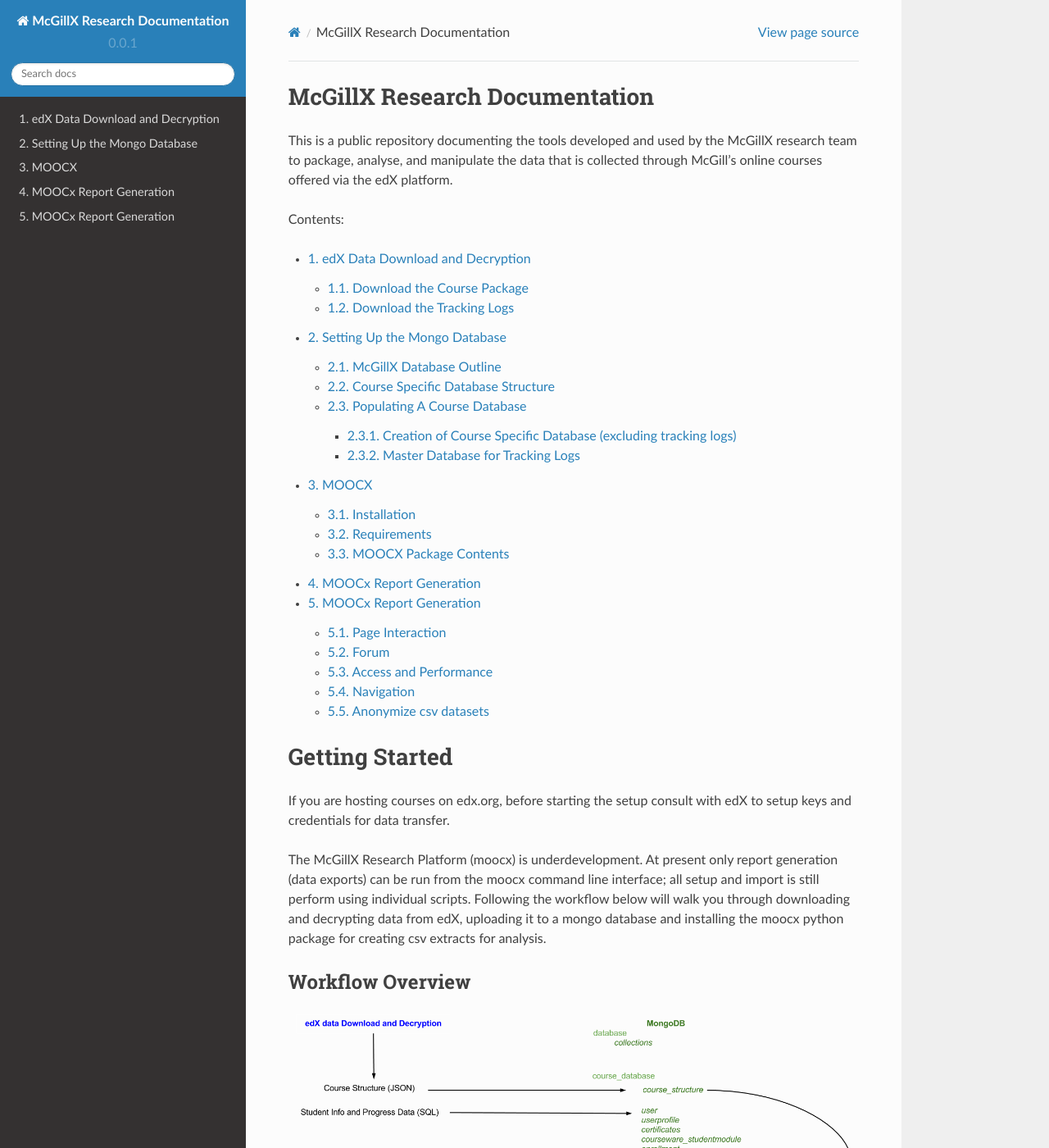
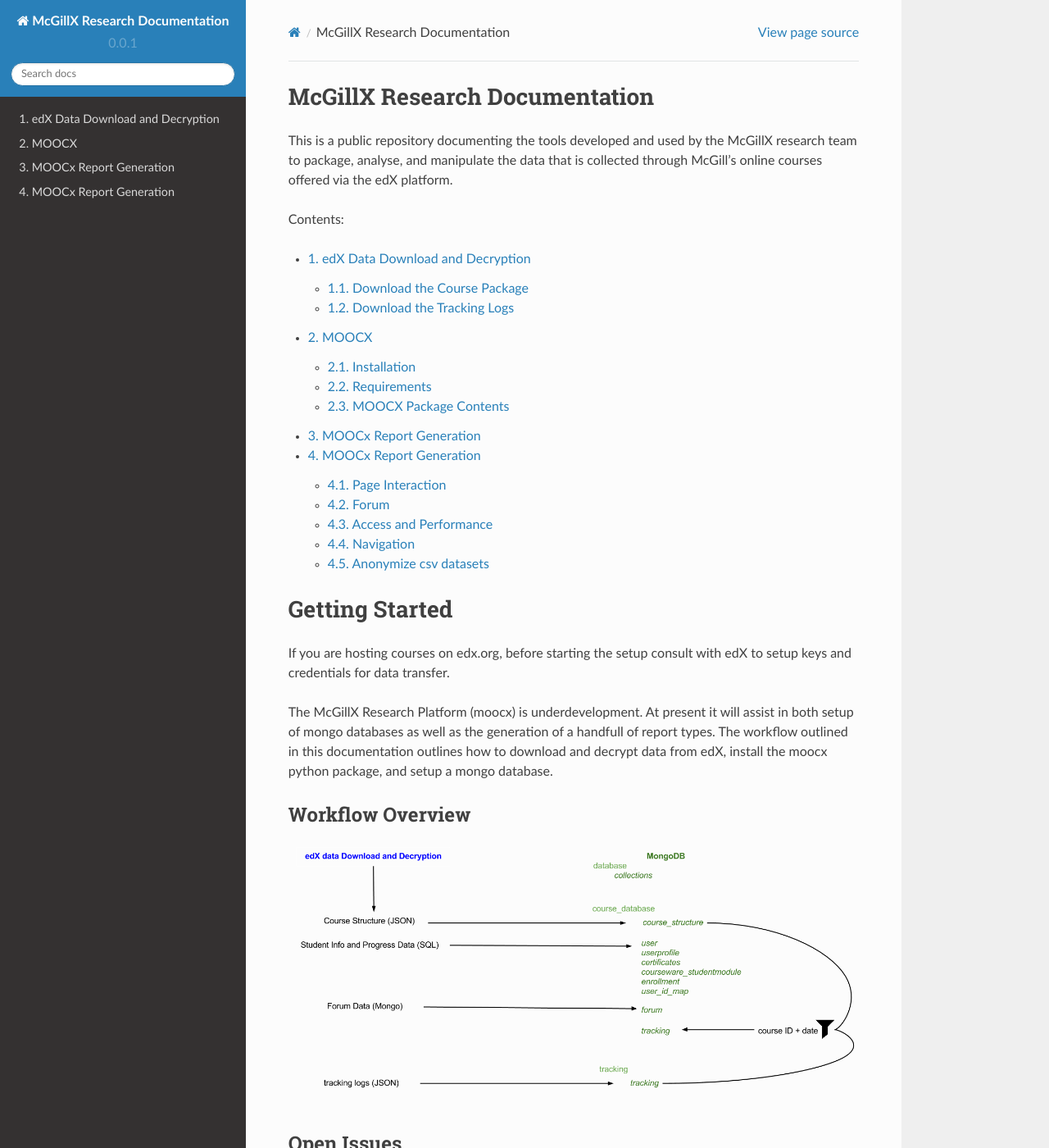
Before and after one commit to McGillX/mcgillx-research-documentation, a Sphinx documentation site: the page built from docs/source/index.rst, in a window 1280 px wide and 1400 px high. Shown: the whole window at 82% size. Built offline with Sphinx 7.4.7 and the Read the Docs theme 2.0.0, drawn with Linux system fonts in a browser that asks for light colours; pages that are not in the unit, such as notebooks, are missing from menus.

Commit message:
Update index.rst

```diff
--- a/docs/source/index.rst
+++ b/docs/source/index.rst
@@ -18,7 +18,6 @@
 
    rstfiles/getting_started
    rstfiles/edx_data_download_and_decryption
-   rstfiles/setting_up_the_mongo_databases
    rstfiles/moocx
    rstfiles/moocx_data_parsing
    rstfiles/moocx_report_generation
@@ -29,7 +28,7 @@
 
 If you are hosting courses on edx.org, before starting the setup consult with edX to setup keys and credentials for data transfer.
 
-The McGillX Research Platform (moocx) is underdevelopment. At present only report generation (data exports) can be run from the moocx command line interface; all setup and import is still perform using individual scripts. Following the workflow below will walk you through downloading and decrypting data from edX, uploading it to a mongo database and installing the moocx python package for creating csv extracts for analysis.
+The McGillX Research Platform (moocx) is underdevelopment. At present it will assist in both setup of mongo databases as well as the generation of a handfull of report types. The workflow outlined in this documentation outlines how to download and decrypt data from edX, install the moocx python package, and setup a mongo database.
 
 Workflow Overview
 -----------------
```
